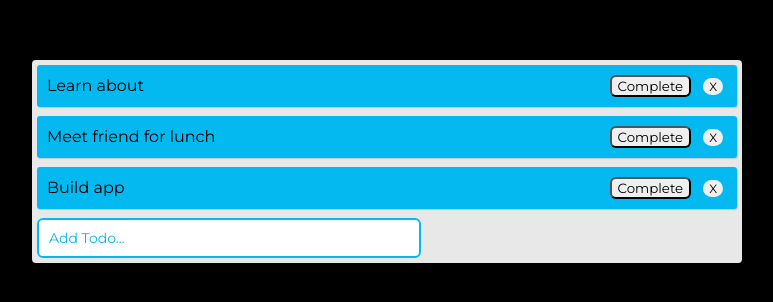
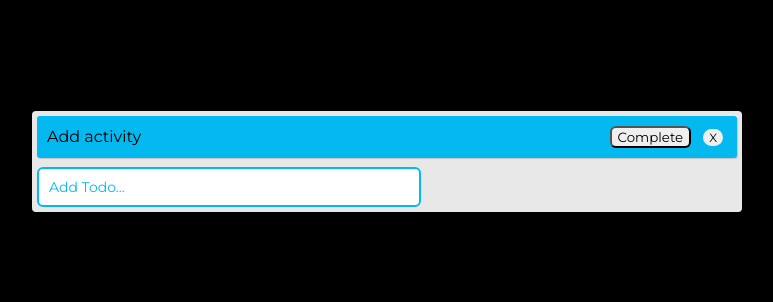
Before and after one commit to dariok87/react-hooks-practice, a React (Create React App) app: page / in a window 1280 px wide. Shown: the part 244-546 px from the top of the page, without its empty margins (253-1026 px from the left). Built offline with nearby package versions, Linux system fonts and the light colour scheme.

Commit message:
Change state

```diff
--- a/src/App.js
+++ b/src/App.js
@@ -46,15 +46,7 @@ function TodoForm({ addTodo }) {
 function App() {
   const [todos, setTodos] = useState([
     {
-      text: "Learn about",
-      isCompleted: false,
-    },
-    {
-      text: "Meet friend for lunch",
-      isCompleted: false,
-    },
-    {
-      text: "Build app",
+      text: "Add activity",
       isCompleted: false,
     },
   ]);
```
